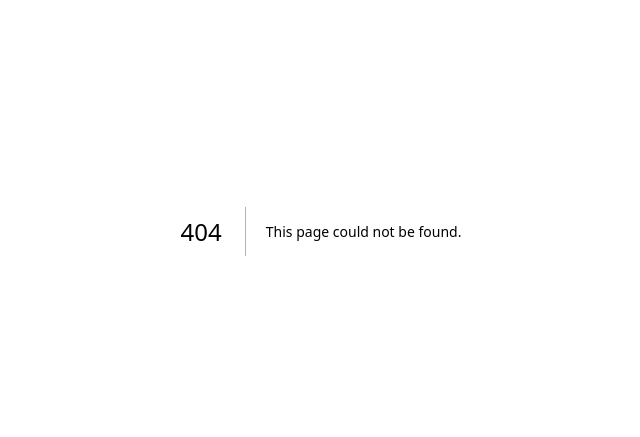
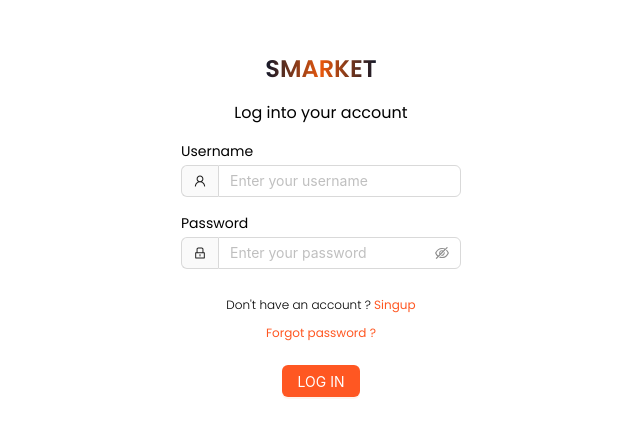
Before and after one commit to CREDO23/fr-gda-portfolio1, a Next.js app: page /auth/singin in a window 1280 px wide. Before the commit this address had no page. Shown: the part 169-606 px from the top of the page, without its empty margins (319-959 px from the left). Built offline with nearby package versions, Linux system fonts and the light colour scheme.

Commit message:
feat: add the login screen

```diff
--- /dev/null
+++ b/src/app/auth/singin/page.tsx
@@ -0,0 +1,48 @@
+"use client";
+
+import Button from "@/components/design/button";
+import Input from "@/components/design/input";
+import { AiOutlineUser, AiOutlineLock, AiOutlineMail } from "react-icons/ai";
+
+export default function Singup(): JSX.Element {
+  return (
+    <div className=" w-screen h-screen flex items-center justify-center">
+      <div className="  py-3 px-5  w-80">
+        <div className=" w-full flex-col flex gap-4 items-center justify-center">
+            <p className="bg-clip-text  text-transparent text-2xl font-semibold bg-gradient-to-r from-slate-900 via-orange-600 to-slate-900">SMARKET</p>
+            <p className="">Log into your account</p>
+        </div>
+        <form className="rounded flex items-center justify-center flex-col gap-3">
+          <div  className="w-full" >
+            <Input
+              addonBefore={<AiOutlineUser />}
+              label={<p className=" text-sm">Username</p>}
+              placeholder="Enter your username"
+              type="text"
+              required
+            />
+            <Input
+              addonBefore={<AiOutlineLock />}
+              label={<p className=" text-sm">Password</p>}
+              placeholder="Enter your password"
+              type="password"
+              required
+            />
+          </div>
+          <div className=" w-full flex items-center flex-col gap-3 justify-center">
+            <p className=" font-light text-xs">
+              Don&apos;t have an account ?
+              <span className=" font-normal cursor-pointer text-primary-color">{" "}Singup</span>
+            </p>
+            <p className=" font-light text-xs">
+              <span className=" font-normal cursor-pointer text-primary-color">Forgot password ?</span>
+            </p>
+          </div>
+          <div className="flex w-full items-center my-3 justify-center">
+            <Button title="LOG IN" />
+          </div>
+        </form>
+      </div>
+    </div>
+  );
+}
```
